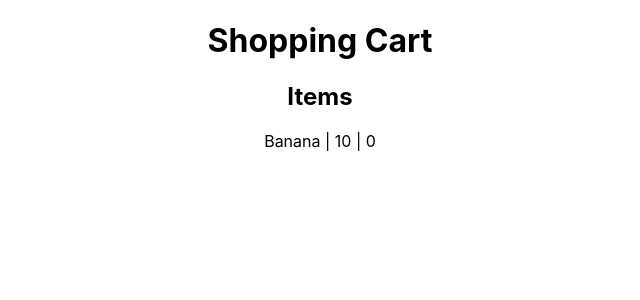
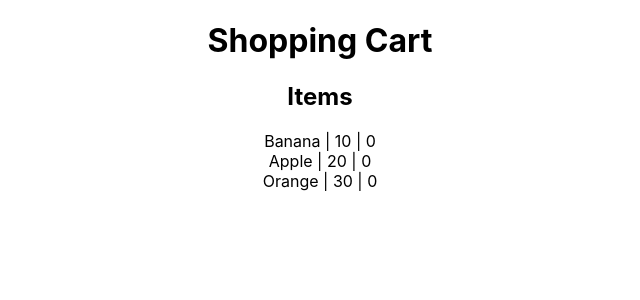
Before and after one commit to alexander215/shopping-cart, a React (Create React App) app: page / in a window 1280 px wide. Shown: the top 300 px of the page, without its empty margins (320-960 px from the left). Built offline with nearby package versions, Linux system fonts and the light colour scheme.

Commit message:
Use .map() to display line item component dynamically based on props in ItemContainer

```diff
--- a/src/components/ItemContainer/ItemContainer.js
+++ b/src/components/ItemContainer/ItemContainer.js
@@ -1,18 +1,19 @@
-import React, {useState} from 'react'
+import React from 'react';
 import LineItemContainer from '../LineItemContainer/LineItemContainer';
 
 
 const ItemContainer = (props) => {
+  const lineItems = props.fruit;
 
   return (
     <div>
       <h2>Items</h2>
-      {/* {props.fruit[0].name} */}
-      <LineItemContainer name={props.fruit[0].name} price={props.fruit[0].price} weight={props.fruit[0].weight}/>
-
-
+      {lineItems.map( element => (
+          <LineItemContainer name={element.name} price={element.price} weight={element.weight}/>
+      ))
+      }
     </div>
   )
 }
 
-export default ItemContainer
+export default ItemContainer;
```
